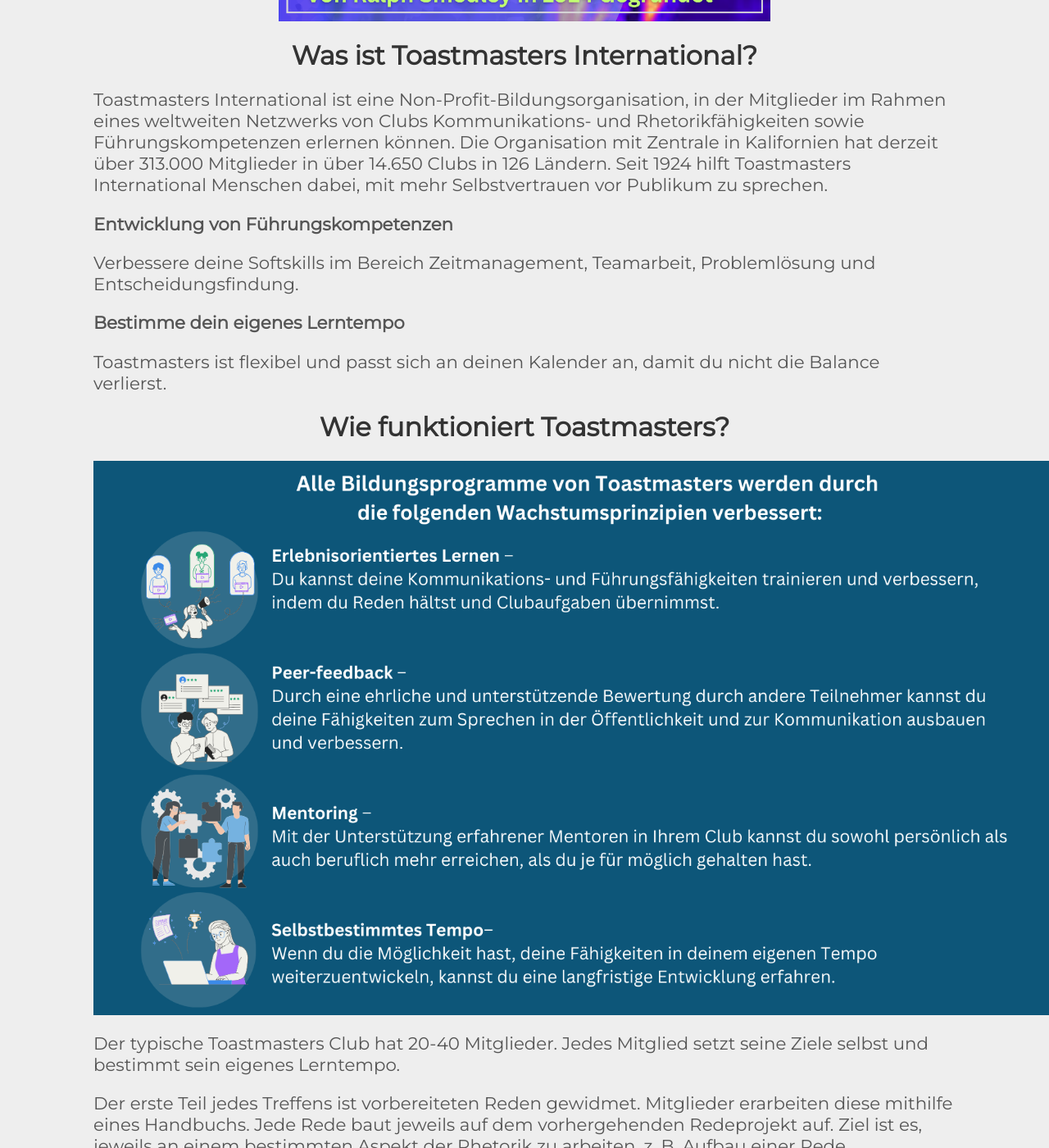
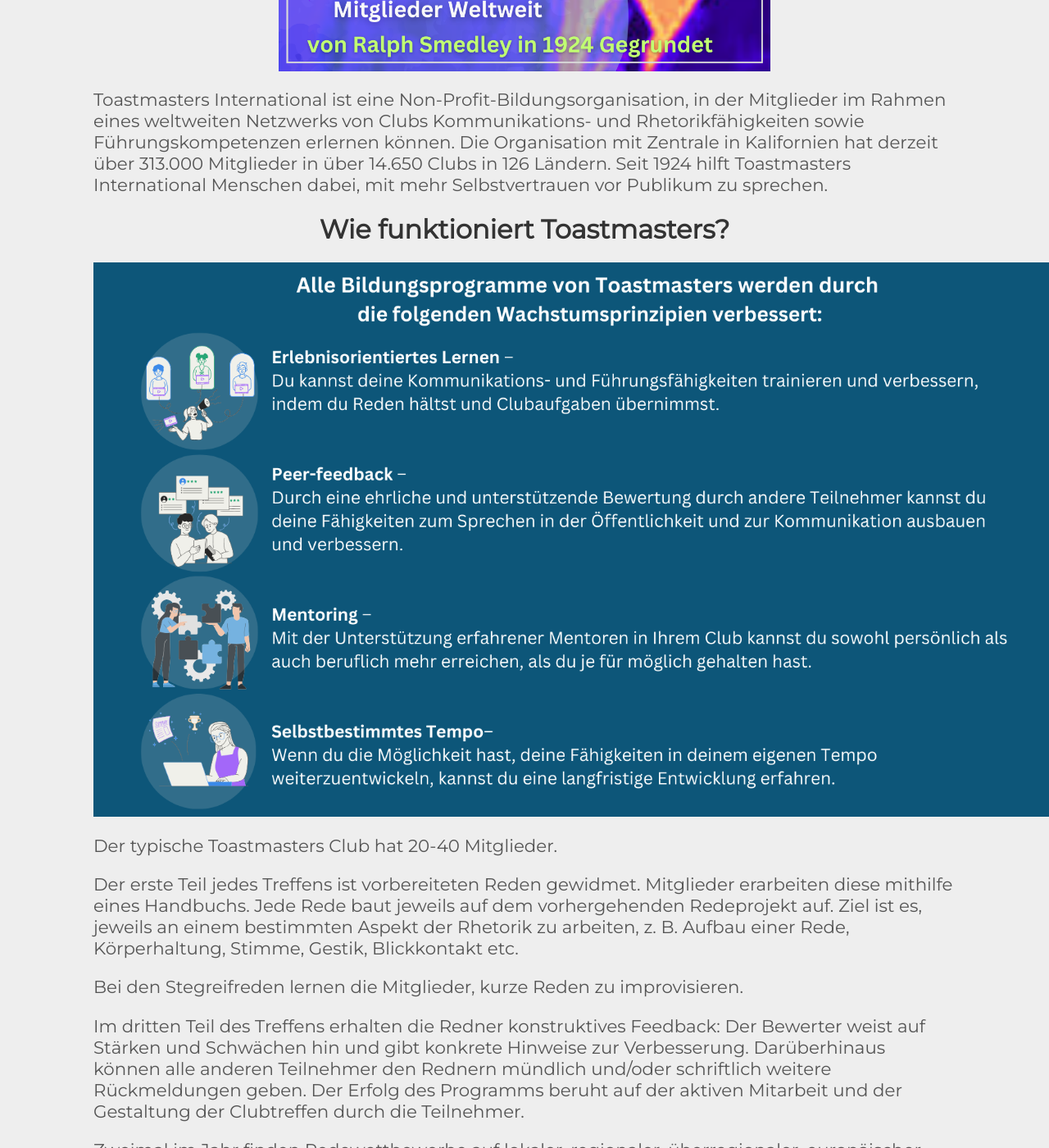
Before and after one commit to toastmasters-aachen/toastmasters-aachen.github.io, a Jekyll site: the page built from toastmasters.md, in a window 1280 px wide and 1400 px high, scrolled down 762 px. Shown: the whole window at 82% size. Built offline with Jekyll 4.4.1, drawn with Linux system fonts in a browser that asks for light colours.

Commit message:
removed repetition in text

```diff
--- a/toastmasters.md
+++ b/toastmasters.md
@@ -1,9 +1,12 @@
 ---
 layout: default
 ---
+
+# Was ist Toastmasters International?
+
 #  <img src="/assets/images/TM_International_Numbers(1).png" width="600" style="display: block; margin-left: auto; margin-right: auto;">
 
-# Was ist Toastmasters International?
+
 
 Toastmasters International ist eine Non-Profit-Bildungsorganisation, in der Mitglieder im Rahmen eines weltweiten Netzwerks von Clubs Kommunikations- und
 Rhetorikfähigkeiten sowie Führungskompetenzen erlernen können.
@@ -11,22 +14,11 @@ Die Organisation mit Zentrale in Kalifornien hat derzeit über 313.000 Mitgliede
 Seit 1924 hilft Toastmasters International Menschen dabei, mit mehr Selbstvertrauen vor Publikum zu sprechen.
 
 
-**Entwicklung von Führungskompetenzen**
-
-Verbessere deine Softskills im Bereich Zeitmanagement, Teamarbeit, Problemlösung und Entscheidungsfindung.
-
-**Bestimme dein eigenes Lerntempo**
-
-Toastmasters ist flexibel und passt sich an deinen Kalender an, damit du nicht die Balance verlierst.
-
-
-
 # Wie funktioniert Toastmasters?
 
 #  <img src="/assets/images/DE_club_enhanced.png" width="1200" style="display: block; margin-left: auto; margin-right: auto;">
 
 Der typische Toastmasters Club hat 20-40 Mitglieder.
-Jedes Mitglied setzt seine Ziele selbst und bestimmt sein eigenes Lerntempo.
 
 Der erste Teil jedes Treffens ist vorbereiteten Reden gewidmet.
 Mitglieder erarbeiten diese mithilfe eines Handbuchs.
```
